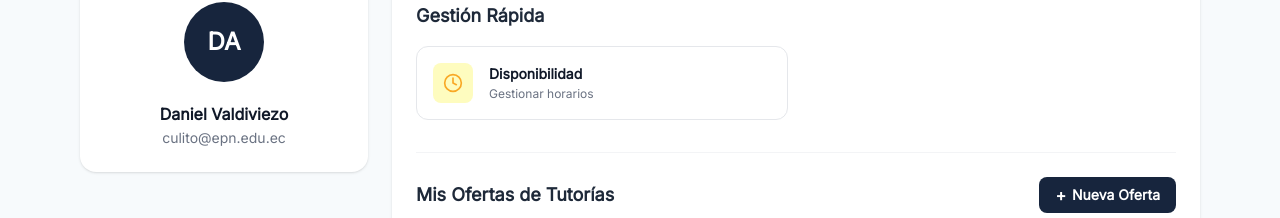
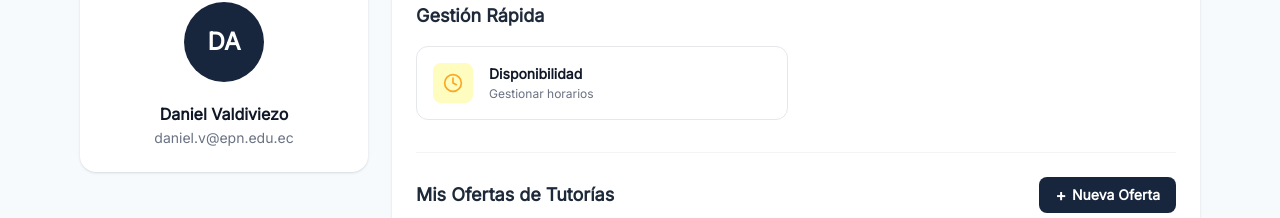
Before and after one commit to PoliTutorias/politutorias-frontend, a Next.js app: page /dashboard/tutor in a window 1280 px wide. Shown: the part 122-340 px from the top of the page. Built offline with nearby package versions, Linux system fonts and the light colour scheme; no server answers.

Commit message:
fix: Actualizar correo hardcodeado en dashboard del tutor
- Cambiar email de culito@epn.edu.ec a daniel.v@epn.edu.ec

```diff
--- a/src/components/dashboard/TutorDashboardContent.tsx
+++ b/src/components/dashboard/TutorDashboardContent.tsx
@@ -106,7 +106,7 @@ export function TutorDashboardContent() {
               {/* Name & Email */}
               <div className="text-center">
                 <p className="text-base font-bold text-gray-900">Daniel Valdiviezo</p>
-                <p className="text-sm text-gray-500 mt-0.5">culito@epn.edu.ec</p>
+                <p className="text-sm text-gray-500 mt-0.5">daniel.v@epn.edu.ec</p>
               </div>
             </div>
           </div>
```
